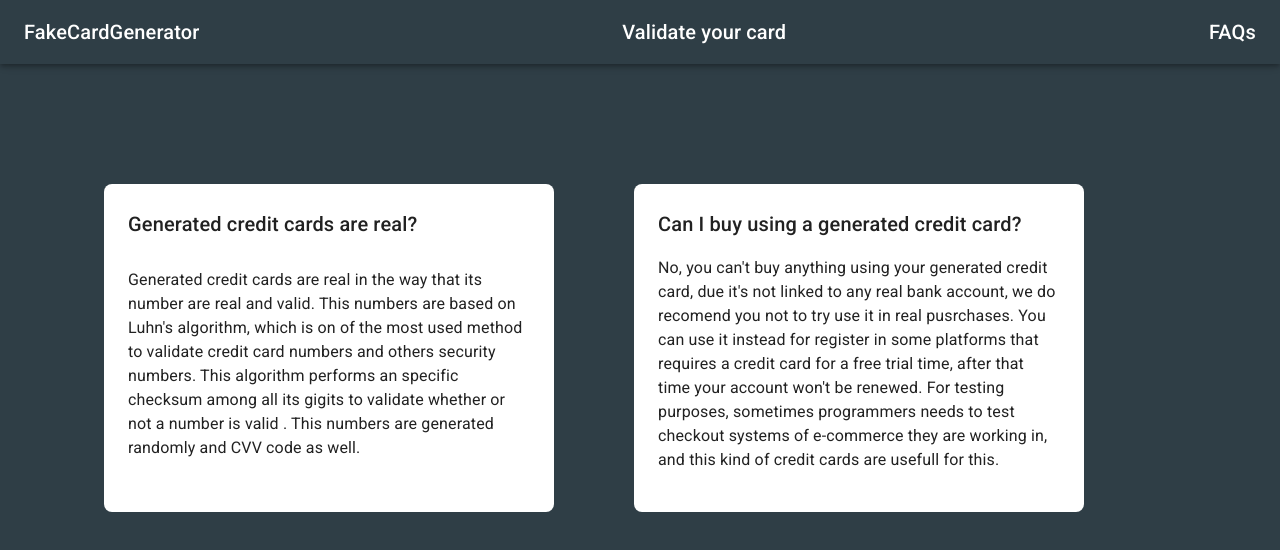
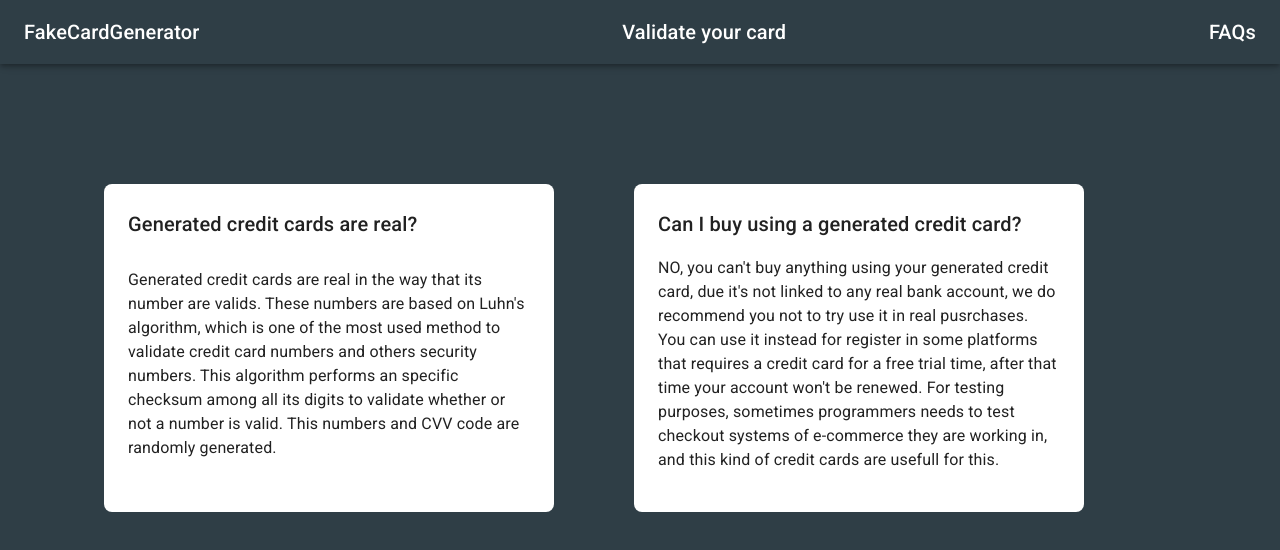
Before and after one commit to ernestocisnero/fake-creditCard-generator, a React (Vite) app: page /faqs in a window 1280 px wide. Shown: the top 550 px of the page. Built offline with nearby package versions, Linux system fonts and the light colour scheme.

Commit message:
ortographics issues fixed

```diff
--- a/src/components/FAQs.tsx
+++ b/src/components/FAQs.tsx
@@ -30,9 +30,9 @@ export const FAQs = () => {
         >
           <Typography variant="h6" component="h6">Generated credit cards are real?</Typography>
           <p>
-            Generated credit cards are real in the way that its number are real and valid. This numbers are based on Luhn's
-            algorithm, which is on of the most used method to validate credit card numbers and others security numbers. This algorithm
-            performs an specific checksum among all its gigits to validate whether or not a number is valid . This numbers are generated randomly and CVV code as well.
+            Generated credit cards are real in the way that its number are valids. These numbers are based on Luhn's
+            algorithm, which is one of the most used method to validate credit card numbers and others security numbers. This algorithm
+            performs an specific checksum among all its digits to validate whether or not a number is valid. This numbers and CVV code are randomly generated.
           </p>
 
         </Grid>
@@ -51,7 +51,7 @@ export const FAQs = () => {
         >
           <Typography variant="h6" component="h6">Can I buy using a generated credit card?</Typography>
           <p>
-            No, you can't buy anything using your generated credit card, due it's not linked to any real bank account, we do recomend you
+            NO, you can't buy anything using your generated credit card, due it's not linked to any real bank account, we do recommend you
             not to try use it in real pusrchases. You can use it instead for register in some platforms that requires a credit card for a free trial time,
             after that time your account won't be renewed. For testing purposes, sometimes programmers needs to test checkout systems of e-commerce
             they are working in, and this kind of credit cards are usefull for this.
```
